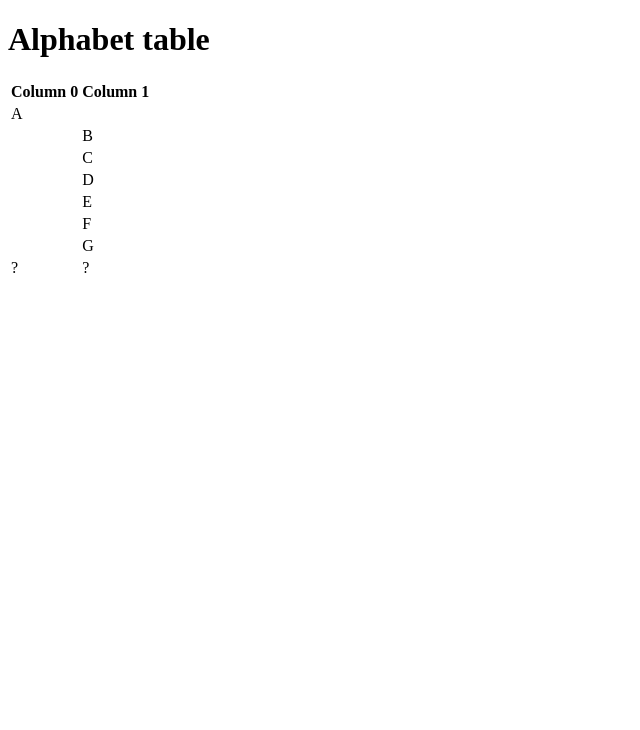
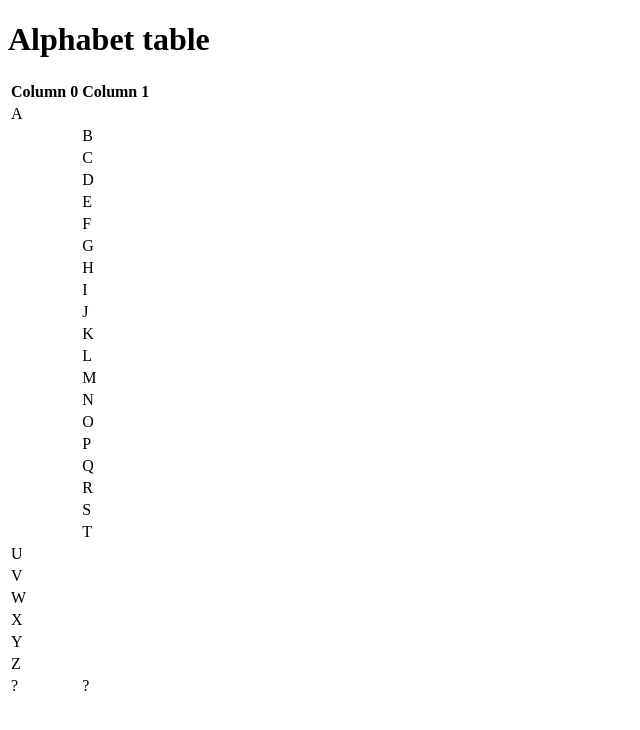
Before and after one commit to comp426-2022-spring/a00-lamngo13, a website: page index.html in a window 1280 px wide. Shown: the whole page, without its empty margins (0-640 px from the left). Drawn offline with Linux system fonts and the light colour scheme.

Commit message:
added alphabet

```diff
--- a/index.html
+++ b/index.html
@@ -37,6 +37,64 @@
                                     <td></td><td>G</td>
                                     </tr>
                                     <tr>
+                                    <td></td><td>H</td>
+                                    </tr>
+                                    <tr>
+                                    <td></td><td>I</td>
+                                    </tr>
+                                    <tr>
+                                    <td></td><td>J</td>
+                                    </tr>
+                                    <tr>
+                                    <td></td><td>K</td>
+                                    </tr>
+                                    <tr>
+                                    <td></td><td>L</td>
+                                    </tr>
+                                    <tr>
+                                    <td></td><td>M</td>
+                                    </tr>
+                                    <tr>
+                                    <td></td><td>N</td>
+                                    </tr>
+                                    <tr>
+                                    <td></td><td>O</td>
+                                    </tr>
+                                    <tr>
+                                    <td></td><td>P</td>
+                                    </tr>
+                                    <tr>
+                                    <td></td><td>Q</td>
+                                    </tr>
+                                    <tr>
+                                    <td></td><td>R</td>
+                                    </tr>
+                                    <tr>
+                                    <td></td><td>S</td>
+                                    </tr>
+                                    <tr>
+                                    <td></td><td>T</td>
+                                    </tr>
+                                    <tr>
+                                    <td>U</td><td></td>
+                                    </tr>
+                                    <tr>
+                                    <td>V</td><td></td>
+                                    </tr>
+                                    <tr>
+                                    <td>W</td><td></td>
+                                    </tr>
+                                    <tr>
+                                    <td>X</td><td></td>
+                                    </tr>
+                                    <tr>
+                                    <td>Y</td><td></td>
+                                    </tr>
+                                    <tr>
+                                    <td>Z</td><td></td>
+                                    </tr>
+                                    <tr>
+                                    <!-- end of letters -->
                                     <td>?</td><td>?</td>
                                     </tr>
                                 </tbody>
--- a/package.json
+++ b/package.json
@@ -15,5 +15,8 @@
   "bugs": {
     "url": "https://github.com/comp426-2022-spring/a00-lamngo13/issues"
   },
-  "homepage": "https://github.com/comp426-2022-spring/a00-lamngo13#readme"
+  "homepage": "https://github.com/comp426-2022-spring/a00-lamngo13#readme",
+  "dependencies": {
+    "browser-sync": "^2.27.7"
+  }
 }
```
Also changed, not shown: 1 other file.
